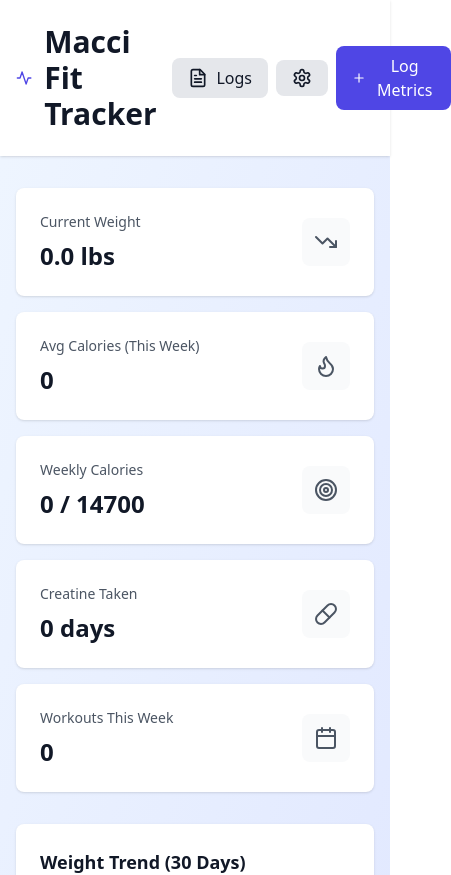
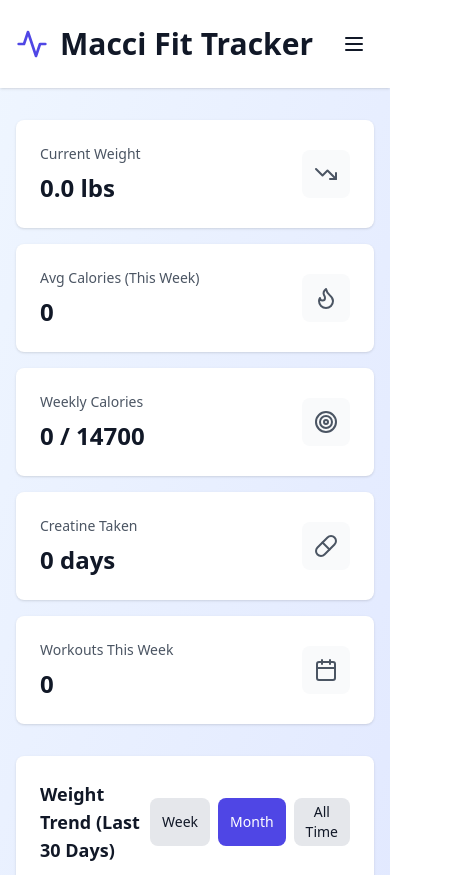
Before and after one commit to NayMcE/Fitness-App, a Next.js app: page / in a window 390 px wide. Shown: the top 875 px of the page, 451 px wide, since content can reach past the window. Built offline with nearby package versions, Linux system fonts and the light colour scheme.

Commit message:
adding options to view weight trend over different periods and adding hamburger button

```diff
--- a/app/logs/page.tsx
+++ b/app/logs/page.tsx
@@ -1,13 +1,12 @@
 'use client'
 
 import { useState, useEffect } from 'react'
-import { Activity, Plus, Settings, FileText } from 'lucide-react'
-import Link from 'next/link'
 import { DailyRecord, DailyTargets } from '@/types'
-import { CheckCircle, Circle, Edit2, Trash2, ArrowLeft } from 'lucide-react'
+import { CheckCircle, Circle, Edit2, Trash2 } from 'lucide-react'
 import { loadData, saveData } from '@/utils/storage'
 import MetricsForm from '@/components/MetricsForm'
 import TargetsSettings from '@/components/TargetsSettings'
+import Header from '@/components/Header'
 
 export default function LogsPage() {
   const [records, setRecords] = useState<DailyRecord[]>([])
@@ -88,47 +87,18 @@ export default function LogsPage() {
 
   return (
     <div className="min-h-screen bg-gradient-to-br from-blue-50 to-indigo-100">
-      <header className="bg-white shadow">
-        <div className="max-w-6xl mx-auto px-4 py-6">
-          <div className="flex items-center justify-between">
-            <Link href="/" className="flex items-center gap-3 hover:opacity-80 transition">
-              <Activity className="w-8 h-8 text-indigo-600" />
-              <h1 className="text-3xl font-bold text-gray-900">Macci Fit Tracker</h1>
-            </Link>
-            <div className="flex items-center gap-2">
-              <Link
-                href="/logs"
-                className="flex items-center gap-2 bg-indigo-100 text-indigo-900 px-4 py-2 rounded-lg font-semibold"
-                title="View all logs"
-              >
-                <FileText className="w-5 h-5" />
-                Logs
-              </Link>
-              <button
-                onClick={() => {
+      <Header
+        onLogsClick={() => {}}
+        onSettingsClick={() => {
           setShowForm(false)
           setShowTargets(!showTargets)
         }}
-                className="flex items-center gap-2 bg-gray-200 text-gray-900 px-4 py-2 rounded-lg hover:bg-gray-300 transition"
-                title="Settings"
-              >
-                <Settings className="w-5 h-5" />
-              </button>
-              <button
-                onClick={() => {
+        onLogMetricsClick={() => {
           setEditingRecord(null)
           setShowTargets(false)
           setShowForm(!showForm)
         }}
-                className="flex items-center gap-2 bg-indigo-600 text-white px-4 py-2 rounded-lg hover:bg-indigo-700 transition"
-              >
-                <Plus className="w-5 h-5" />
-                Log Metrics
-              </button>
-            </div>
-          </div>
-        </div>
-      </header>
+      />
 
       <main className="max-w-6xl mx-auto px-4 py-8">
         {showTargets && (
--- a/app/page.tsx
+++ b/app/page.tsx
@@ -1,11 +1,10 @@
 'use client'
 
 import { useState, useEffect } from 'react'
-import { Activity, Plus, Settings, FileText } from 'lucide-react'
-import Link from 'next/link'
 import Dashboard from '@/components/Dashboard'
 import MetricsForm from '@/components/MetricsForm'
 import TargetsSettings from '@/components/TargetsSettings'
+import Header from '@/components/Header'
 import { FitnessData, DailyRecord, DailyTargets } from '@/types'
 import { loadData, saveData } from '@/utils/storage'
 
@@ -87,47 +86,18 @@ export default function Page() {
 
   return (
     <div className="min-h-screen bg-gradient-to-br from-blue-50 to-indigo-100">
-      <header className="bg-white shadow">
-        <div className="max-w-6xl mx-auto px-4 py-6">
-          <div className="flex items-center justify-between">
-            <Link href="/" className="flex items-center gap-3 hover:opacity-80 transition">
-              <Activity className="w-8 h-8 text-indigo-600" />
-              <h1 className="text-3xl font-bold text-gray-900">Macci Fit Tracker</h1>
-            </Link>
-            <div className="flex items-center gap-2">
-              <Link
-                href="/logs"
-                className="flex items-center gap-2 bg-gray-200 text-gray-900 px-4 py-2 rounded-lg hover:bg-gray-300 transition"
-                title="View all logs"
-              >
-                <FileText className="w-5 h-5" />
-                Logs
-              </Link>
-              <button
-                onClick={() => {
+      <Header
+        onLogsClick={() => {}}
+        onSettingsClick={() => {
           setShowForm(false)
           setShowTargets(!showTargets)
         }}
-                className="flex items-center gap-2 bg-gray-200 text-gray-900 px-4 py-2 rounded-lg hover:bg-gray-300 transition"
-                title="Settings"
-              >
-                <Settings className="w-5 h-5" />
-              </button>
-              <button
-                onClick={() => {
+        onLogMetricsClick={() => {
           setEditingRecord(null)
           setShowTargets(false)
           setShowForm(!showForm)
         }}
-                className="flex items-center gap-2 bg-indigo-600 text-white px-4 py-2 rounded-lg hover:bg-indigo-700 transition"
-              >
-                <Plus className="w-5 h-5" />
-                Log Metrics
-              </button>
-            </div>
-          </div>
-        </div>
-      </header>
+      />
 
       <main className="max-w-6xl mx-auto px-4 py-8">
         {showTargets && (
--- /dev/null
+++ b/components/Header.tsx
@@ -0,0 +1,114 @@
+'use client'
+
+import { useState } from 'react'
+import { Activity, Menu, X, FileText, Settings, Plus } from 'lucide-react'
+import Link from 'next/link'
+
+interface HeaderProps {
+  onLogsClick?: () => void
+  onSettingsClick?: () => void
+  onLogMetricsClick?: () => void
+}
+
+export default function Header({ onLogsClick, onSettingsClick, onLogMetricsClick }: HeaderProps) {
+  const [menuOpen, setMenuOpen] = useState(false)
+
+  const handleLogsClick = () => {
+    onLogsClick?.()
+    setMenuOpen(false)
+  }
+
+  const handleSettingsClick = () => {
+    onSettingsClick?.()
+    setMenuOpen(false)
+  }
+
+  const handleLogMetricsClick = () => {
+    onLogMetricsClick?.()
+    setMenuOpen(false)
+  }
+
+  return (
+    <header className="bg-white shadow">
+      <div className="max-w-6xl mx-auto px-4 py-6">
+        <div className="flex items-center justify-between">
+          <Link href="/" className="flex items-center gap-3 hover:opacity-80 transition">
+            <Activity className="w-8 h-8 text-indigo-600" />
+            <h1 className="text-3xl font-bold text-gray-900">Macci Fit Tracker</h1>
+          </Link>
+
+          <div className="flex items-center gap-2">
+            {/* Desktop Navigation */}
+            <div className="hidden lg:flex items-center gap-2">
+              <Link
+                href="/logs"
+                className="flex items-center gap-2 bg-gray-200 text-gray-900 px-4 py-2 rounded-lg hover:bg-gray-300 transition"
+                title="View all logs"
+              >
+                <FileText className="w-5 h-5" />
+                Logs
+              </Link>
+              <button
+                onClick={handleSettingsClick}
+                className="flex items-center gap-2 bg-gray-200 text-gray-900 px-4 py-2 rounded-lg hover:bg-gray-300 transition"
+                title="Settings"
+              >
+                <Settings className="w-5 h-5" />
+              </button>
+              <button
+                onClick={handleLogMetricsClick}
+                className="flex items-center gap-2 bg-indigo-600 text-white px-4 py-2 rounded-lg hover:bg-indigo-700 transition"
+              >
+                <Plus className="w-5 h-5" />
+                Log Metrics
+              </button>
+            </div>
+
+            {/* Mobile Hamburger Button */}
+            <button
+              onClick={() => setMenuOpen(!menuOpen)}
+              className="p-2 hover:bg-gray-100 rounded-lg transition lg:hidden"
+              title="Menu"
+            >
+              {menuOpen ? (
+                <X className="w-6 h-6 text-gray-900" />
+              ) : (
+                <Menu className="w-6 h-6 text-gray-900" />
+              )}
+            </button>
+          </div>
+        </div>
+
+        {/* Mobile Menu */}
+        {menuOpen && (
+          <div className="lg:hidden mt-4 space-y-2 pb-4">
+            <Link
+              href="/logs"
+              onClick={handleLogsClick}
+              className="flex items-center gap-2 bg-gray-200 text-gray-900 px-4 py-2 rounded-lg hover:bg-gray-300 transition w-full"
+              title="View all logs"
+            >
+              <FileText className="w-5 h-5" />
+              Logs
+            </Link>
+            <button
+              onClick={handleSettingsClick}
+              className="flex items-center gap-2 bg-gray-200 text-gray-900 px-4 py-2 rounded-lg hover:bg-gray-300 transition w-full"
+              title="Settings"
+            >
+              <Settings className="w-5 h-5" />
+              Settings
+            </button>
+            <button
+              onClick={handleLogMetricsClick}
+              className="flex items-center gap-2 bg-indigo-600 text-white px-4 py-2 rounded-lg hover:bg-indigo-700 transition w-full"
+            >
+              <Plus className="w-5 h-5" />
+              Log Metrics
+            </button>
+          </div>
+        )}
+      </div>
+    </header>
+  )
+}
--- a/components/WeightChart.tsx
+++ b/components/WeightChart.tsx
@@ -1,16 +1,72 @@
 'use client'
 
+import { useState } from 'react'
 import { LineChart, Line, XAxis, YAxis, CartesianGrid, Tooltip, ResponsiveContainer } from 'recharts'
 import { DailyRecord } from '@/types'
 
+type TimeRange = 'week' | 'month' | 'all'
+
 export default function WeightChart({ records }: { records: DailyRecord[] }) {
-  const data = [...records]
-    .sort((a, b) => new Date(a.date).getTime() - new Date(b.date).getTime())
-    .slice(-30)
+  const [timeRange, setTimeRange] = useState<TimeRange>('month')
+
+  const getFilteredData = () => {
+    const sorted = [...records]
+      .sort((a, b) => new Date(a.date).getTime() - new Date(b.date).getTime())
+
+    if (timeRange === 'week') {
+      return sorted.slice(-7)
+    } else if (timeRange === 'month') {
+      return sorted.slice(-30)
+    } else {
+      return sorted
+    }
+  }
+
+  const data = getFilteredData()
+
+  const getRangeLabel = () => {
+    if (timeRange === 'week') return '(Last 7 Days)'
+    if (timeRange === 'month') return '(Last 30 Days)'
+    return '(All Time)'
+  }
 
   return (
     <div className="bg-white rounded-lg shadow p-6">
-      <h2 className="text-lg font-bold text-gray-900 mb-4">Weight Trend (30 Days)</h2>
+      <div className="flex items-center justify-between mb-4">
+        <h2 className="text-lg font-bold text-gray-900">Weight Trend {getRangeLabel()}</h2>
+        <div className="flex gap-2">
+          <button
+            onClick={() => setTimeRange('week')}
+            className={`px-3 py-1 rounded-lg text-sm font-medium transition ${
+              timeRange === 'week'
+                ? 'bg-indigo-600 text-white'
+                : 'bg-gray-200 text-gray-900 hover:bg-gray-300'
+            }`}
+          >
+            Week
+          </button>
+          <button
+            onClick={() => setTimeRange('month')}
+            className={`px-3 py-1 rounded-lg text-sm font-medium transition ${
+              timeRange === 'month'
+                ? 'bg-indigo-600 text-white'
+                : 'bg-gray-200 text-gray-900 hover:bg-gray-300'
+            }`}
+          >
+            Month
+          </button>
+          <button
+            onClick={() => setTimeRange('all')}
+            className={`px-3 py-1 rounded-lg text-sm font-medium transition ${
+              timeRange === 'all'
+                ? 'bg-indigo-600 text-white'
+                : 'bg-gray-200 text-gray-900 hover:bg-gray-300'
+            }`}
+          >
+            All Time
+          </button>
+        </div>
+      </div>
       {data.length > 0 ? (
         <ResponsiveContainer width="100%" height={300}>
           <LineChart data={data}>
```
Lines whose indentation alone changed are shown as unchanged.
